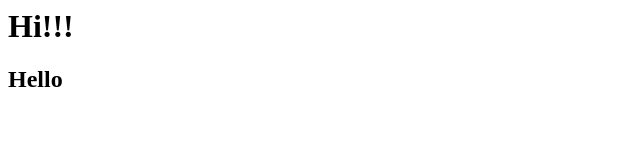
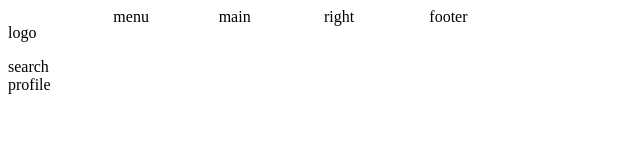
Before and after one commit to Maneesopa/FrontEnd_01, a plain HTML site: page index.html in a window 1280 px wide. Shown: the whole page, without its empty margins (0-640 px from the left). Drawn offline with Linux system fonts and the light colour scheme.

Commit message:
EditGrid

```diff
--- a/index.html
+++ b/index.html
@@ -1,2 +1,97 @@
-<h1>Hi!!!</h1>
-<h2>Hello</h2>
+<!DOCTYPE html>
+<html lang="en">
+<head>
+    <meta charset="UTF-8">
+    <meta name="viewport" content="width=device-width, initial-scale=1.0">
+    <title>Document</title>
+    <style>
+/*
+        .container{
+            display: grid;
+            grid-template-columns: 100px auto auto auto 80px auto;
+            grid-template-rows: 100px 100px 100px;
+            gap: 16px 32px;
+            background-color: pink;
+            justify-content: center;
+        }
+        .item, .item-special {
+            background-color: bisque;
+            padding: 32px;
+        }
+        .item-special{
+            grid-column: 1/ span 3;
+            grid-row: 2/ span 2;
+            grid-area: 1 / 2 / span 4 / span 4;
+        }
+*/
+        .container{
+            display: grid;
+            grid-template-columns: repeat(12, 1fr);
+/*            grid-template-columns: auto auto auto;
+            column-gap: 32px;
+            row-gap: 16px;
+            background-color: pink;
+            grid-template-areas:
+            "header header header"
+            "menu main right"
+            "menu footer footer";
+        }
+        .header{
+            grid-area: header;
+            display: grid;
+            grid-template-columns: auto auto auto;
+        }
+        .menu{
+            grid-area: menu;
+        }
+        .main{
+            grid-area: main;
+        }
+        .right{
+            grid-area: right;
+        }
+        .footer{
+            grid-area: footer;
+        }
+        .item{
+            background-color: beige;
+            padding: 32px;*/
+        }
+    </style>
+</head>
+<body>
+<!--    <div class="container">
+        <div class="item-special">1</div>
+        <div class="item">2</div>
+        <div class="item">3</div>
+        <div class="item">4</div>
+        <div class="item">5</div>
+        <div class="item">6</div>
+        <div class="item">1</div>
+        <div class="item">2</div>
+        <div class="item">3</div>
+        <div class="item">4</div>
+        <div class="item">5</div>
+        <div class="item">6</div>
+        <div class="item">1</div>
+    </div>
+-->
+    <div class="container">
+        <div class="item header">
+            <div>
+                <p>logo</p>
+            </div>
+            <div>
+                search
+            </div>
+            <div>
+                profile
+            </div>
+        </div>
+        <div class="item menu">menu</div>
+        <div class="item main">main</div>
+        <div class="item right">right</div>
+        <div class="item footer">footer</div>
+    </div>
+</body>
+</html>
--- a/style.css
+++ b/style.css
@@ -1,3 +1,6 @@
 body {
     background-color: blanchedalmond;
 }
+h1{
+    color:blue
+}
```
